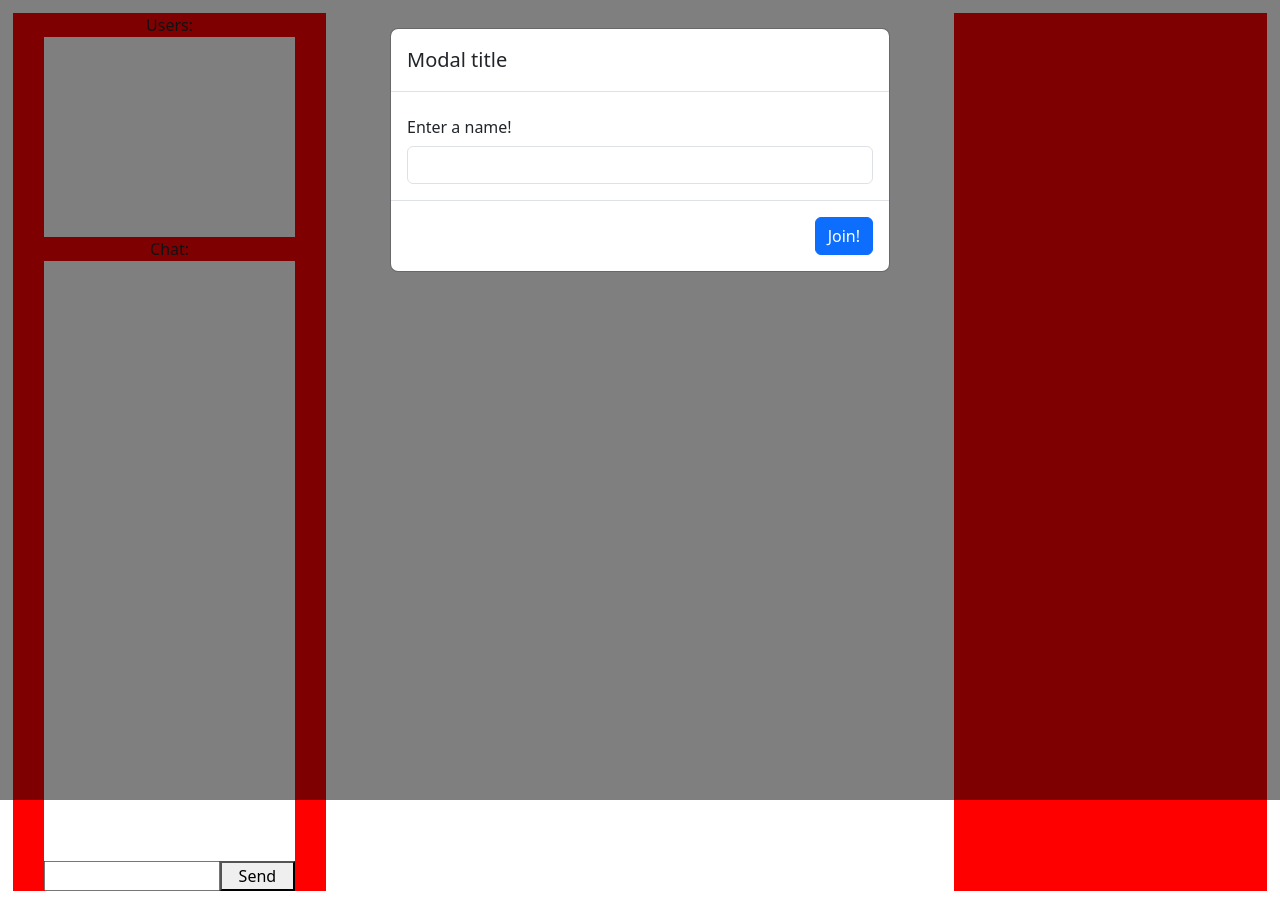
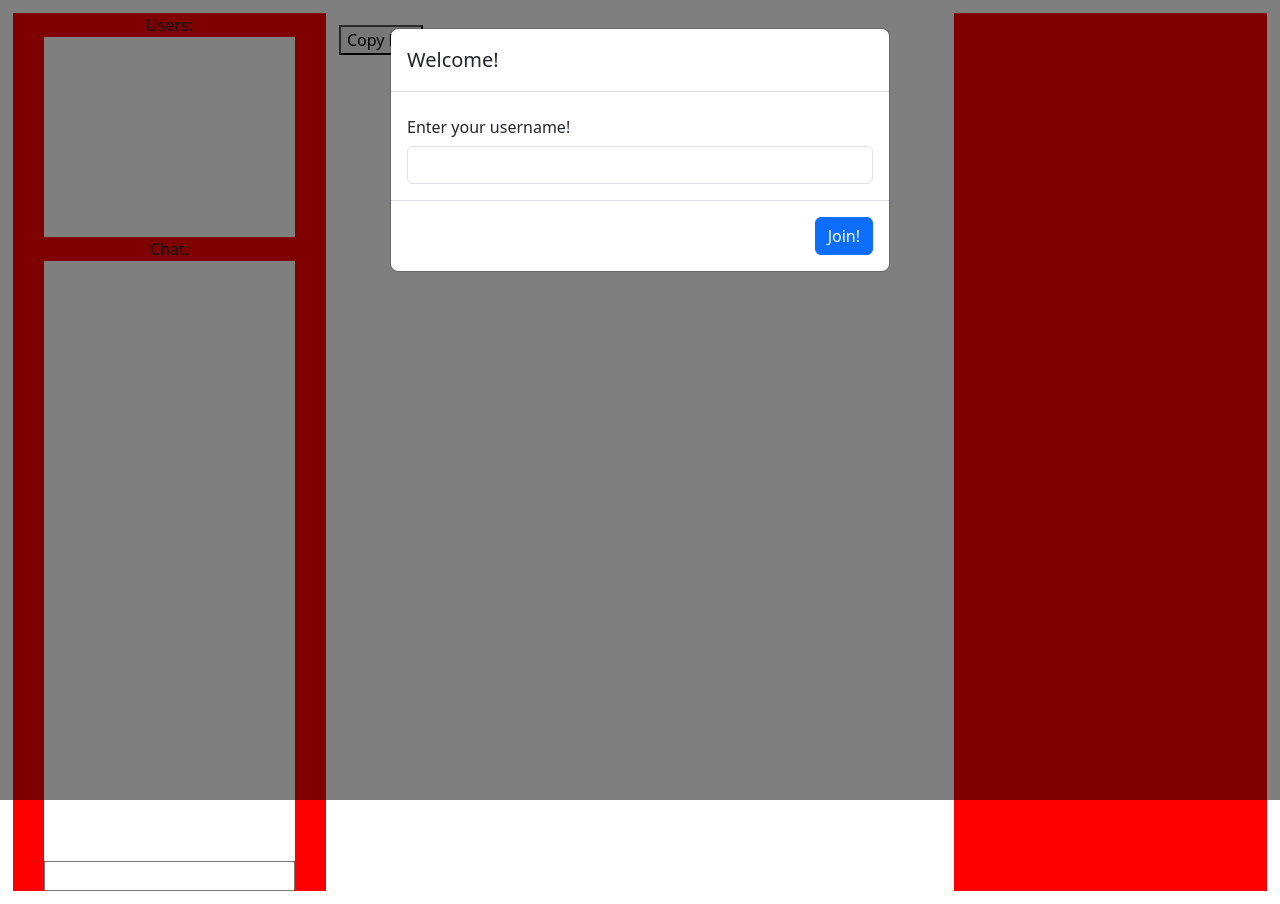
Before and after one commit to Anseroidea/PeerTest, a website with bundled scripts: page index.html in a window 1280 px wide. Built offline with nearby package versions, Linux system fonts and the light colour scheme.

Commit message:
copied link + enter key

```diff
--- a/index.html
+++ b/index.html
@@ -23,11 +23,13 @@
                     </div>
                 </div>
                 <div style = "display: flex; width: min(80%, 400px); align-items: center; flex-direction: row;">
-                    <input name = "peer" id = "messageToSend" style = "width: 70%">
-                    <button id = "button" style = "width: 30%; min-width: 50px">Send</button>
+                    <input name = "peer" id = "messageToSend" style = "width: 100%">
                 </div>
             </div>
-            <div style = "width: 50%">
+            <div style = "width: 50%; padding: 1%;">
+                <button id="copyLinkButton">
+                    Copy link
+                </button>
             </div>
             <div style = "background-color: red; width: 25%">
 
@@ -39,10 +41,10 @@
         <div class="modal-dialog">
         <div class="modal-content">
             <div class="modal-header">
-            <h5 class="modal-title" id="nameModalLabel">Modal title</h5>
+            <h5 class="modal-title" id="nameModalLabel">Welcome!</h5>
             </div>
             <div class="modal-body">
-                <label for="nameInput" class="col-form-label">Enter a name!</label>
+                <label for="nameInput" class="col-form-label">Enter your username!</label>
                 <input type="text" class="form-control" id="nameInput">
             </div>
             <div class="modal-footer" style = "justify-content: space-between; flex-direction: row-reverse;">
@@ -53,4 +55,13 @@
         </div>
     </div>
 
+    <!-- Toast -->
+    <div class="toast-container position-fixed top-0 start-50 translate-middle-x p-3">
+        <div id="copiedToast" class="toast" role="alert" aria-live="assertive" aria-atomic="true" data-bs-delay="2000">
+          <div class="toast-body">
+            Copied link!
+          </div>
+        </div>
+      </div>
+
 </body>
--- a/networking.js
+++ b/networking.js
@@ -33,6 +33,7 @@ export function initUser(name) {
                 if (data.type == "message")
                 addMessage(users.get(data.source).name, data.value)
                 else if (data.type == "userData") {
+                    users.clear()
                     JSON.parse(data.value).forEach(u => users.set(u[0], u[1]))
                     console.log(users)
                     updateUserPanel(users, peer.id)
@@ -64,7 +65,6 @@ let onUserJoin = (c) => { // runs only for host
             users.set(c.peer, new User(data.value.id, data.value.name)) // add new user
             updateUserPanel(users, peer.id) // update userspanel
             connections.set(c.peer, c) // add the new connection
-            console.log(users)
             connections.forEach((v) =>  // init everyone including the new player
                 v.send({
                     source: peer.id,
--- a/ui.js
+++ b/ui.js
@@ -3,7 +3,10 @@ import { broadcast, initUser, users, peer } from './networking.js'
 
 document.addEventListener("DOMContentLoaded", () => {
     // init send message
-    document.getElementById("button").onclick = () => {
+    document.getElementById("messageToSend").addEventListener("keyup", (event) => {
+        if (event.code !== "Enter") {
+            return;
+        }
         let messageText = document.getElementById("messageToSend").value
         document.getElementById("messageToSend").value = ""
         if (messageText.trim().length == 0) {
@@ -11,10 +14,22 @@ document.addEventListener("DOMContentLoaded", () => {
         }
         addMessage(users.get(peer.id).name, messageText)
         broadcast(messageText)
+    })
+
+    // init name submission button and enter key
+    document.getElementById("nameJoinButton").onclick = submitName
+    document.getElementById("nameInput").addEventListener("keyup", (event) => {
+        if (event.code !== "Enter") {
+            return;
+        }
+        submitName()
+    })
+
+    // init copy link
+    document.getElementById("copyLinkButton").onclick = function () {
+        navigator.clipboard.writeText("https://ansere.github.io/PeerTest?host=" + peer.id)
+        bootstrap.Toast.getOrCreateInstance(document.getElementById("copiedToast")).show()
     }
-
-    // init name submission button
-    document.getElementById("nameJoinButton").onclick = submitName
 
     // ask for name
     bootstrap.Modal.getOrCreateInstance("#nameModal").show()
```
